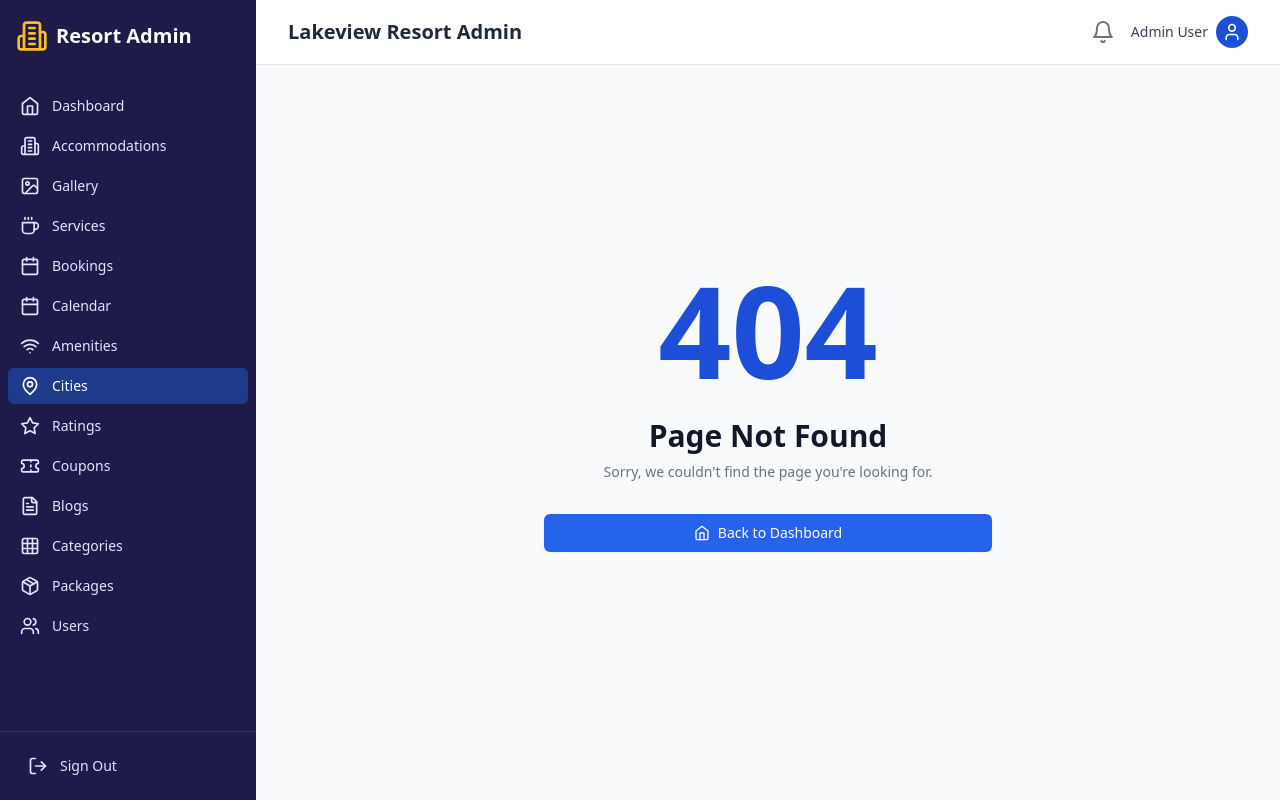
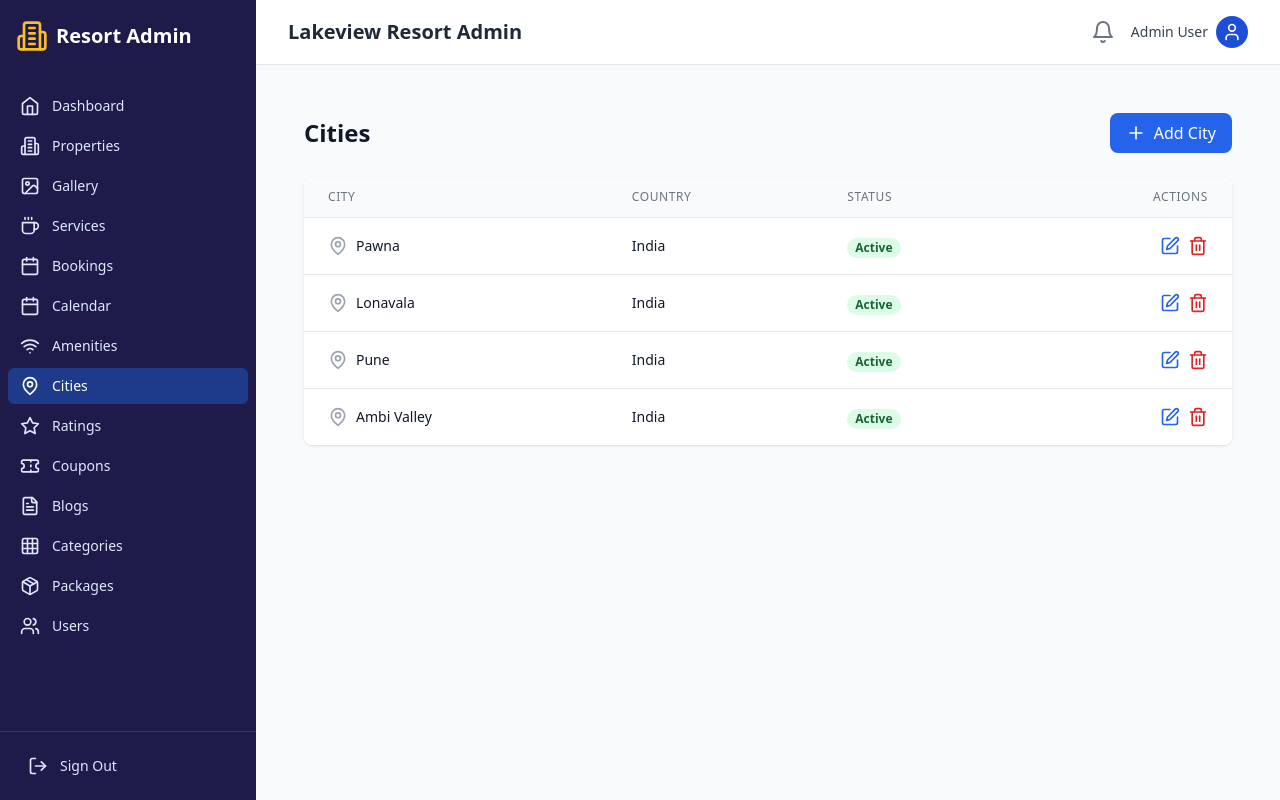
Before and after one commit to digitaldiaries/adminplumeria, a React (Vite) app: page /cities in a window 1280 px wide. Built offline with nearby package versions, Linux system fonts and the light colour scheme.

Commit message:
UI update

```diff
--- a/src/App.tsx
+++ b/src/App.tsx
@@ -19,6 +19,9 @@ import Packages from './pages/Packages';
 import PackageForm from './pages/PackageForm';
 import Users from './pages/Users';
 import UserForm from './pages/UserForm';
+import Amenities from './pages/Amenities';
+import Cities from './pages/Cities';
+import Ratings from './pages/Ratings';
 import NotFound from './pages/NotFound';
 
 function App() {
@@ -37,6 +40,9 @@ function App() {
           <Route path="bookings" element={<Bookings />} />
           <Route path="bookings/new" element={<CreateBooking />} />
           <Route path="calendar" element={<Calendar />} />
+          <Route path="amenities" element={<Amenities />} />
+          <Route path="cities" element={<Cities />} />
+          <Route path="ratings" element={<Ratings />} />
           <Route path="coupons" element={<Coupons />} />
           <Route path="blogs" element={<Blogs />} />
           <Route path="blogs/new" element={<BlogForm />} />
--- a/src/components/Sidebar.tsx
+++ b/src/components/Sidebar.tsx
@@ -26,7 +26,7 @@ interface SidebarProps {
 const Sidebar: React.FC<SidebarProps> = ({ isOpen, closeSidebar }) => {
   const navItems = [
     { name: 'Dashboard', path: '/', icon: <Home size={20} /> },
-    { name: 'Accommodations', path: '/accommodations', icon: <Building2 size={20} /> },
+    { name: 'Properties', path: '/accommodations', icon: <Building2 size={20} /> },
     { name: 'Gallery', path: '/gallery', icon: <Image size={20} /> },
     { name: 'Services', path: '/services', icon: <Coffee size={20} /> },
     { name: 'Bookings', path: '/bookings', icon: <Calendar size={20} /> },
--- a/src/pages/Amenities.tsx
+++ b/src/pages/Amenities.tsx
@@ -10,8 +10,8 @@ interface Amenity {
 
 const Amenities = () => {
   const [amenities, setAmenities] = useState<Amenity[]>([
-    { id: 1, name: 'WiFi', icon: 'utensils', active: true },
-    { id: 2, name: 'Swimming Pool', icon: 'water', active: true },
+    { id: 1, name: 'WiFi', icon: 'wifi', active: true },
+    { id: 2, name: 'Swimming Pool', icon: 'flame', active: true },
     { id: 3, name: 'Music System', icon: 'music', active: true },
     { id: 4, name: 'Dinner', icon: 'utensils', active: true },
     { id: 5, name: 'Bonfire', icon: 'flame', active: true },
--- a/src/pages/Cities.tsx
+++ b/src/pages/Cities.tsx
@@ -10,10 +10,10 @@ interface City {
 
 const Cities = () => {
   const [cities, setCities] = useState<City[]>([
-    { id: 1, name: 'Mumbai', country: 'India', active: true },
-    { id: 2, name: 'Delhi', country: 'India', active: true },
-    { id: 3, name: 'Bangalore', country: 'India', active: true },
-    { id: 4, name: 'Kolkata', country: 'India', active: true },
+    { id: 1, name: 'Pawna', country: 'India', active: true },
+    { id: 2, name: 'Lonavala', country: 'India', active: true },
+    { id: 3, name: 'Pune', country: 'India', active: true },
+    { id: 4, name: 'Ambi Valley', country: 'India', active: true },
   ]);
 
   const [showAddModal, setShowAddModal] = useState(false);
```
